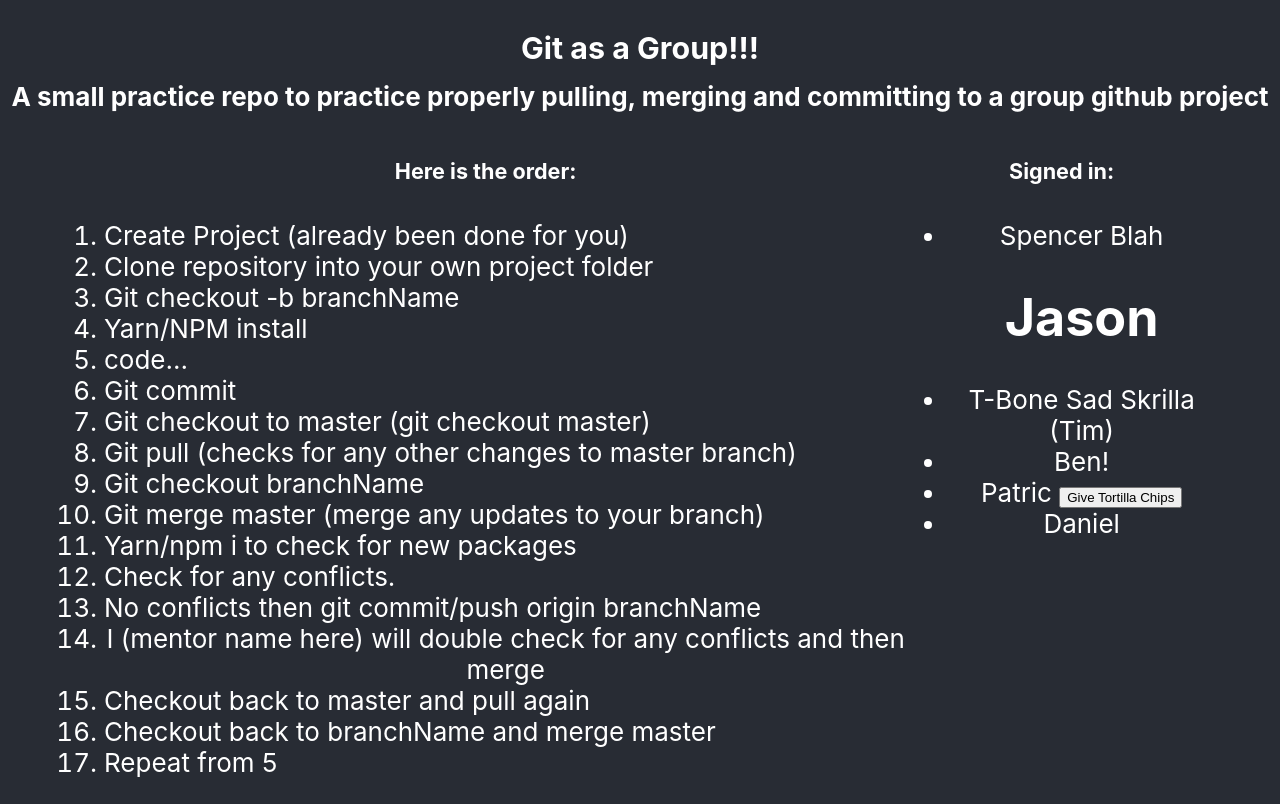
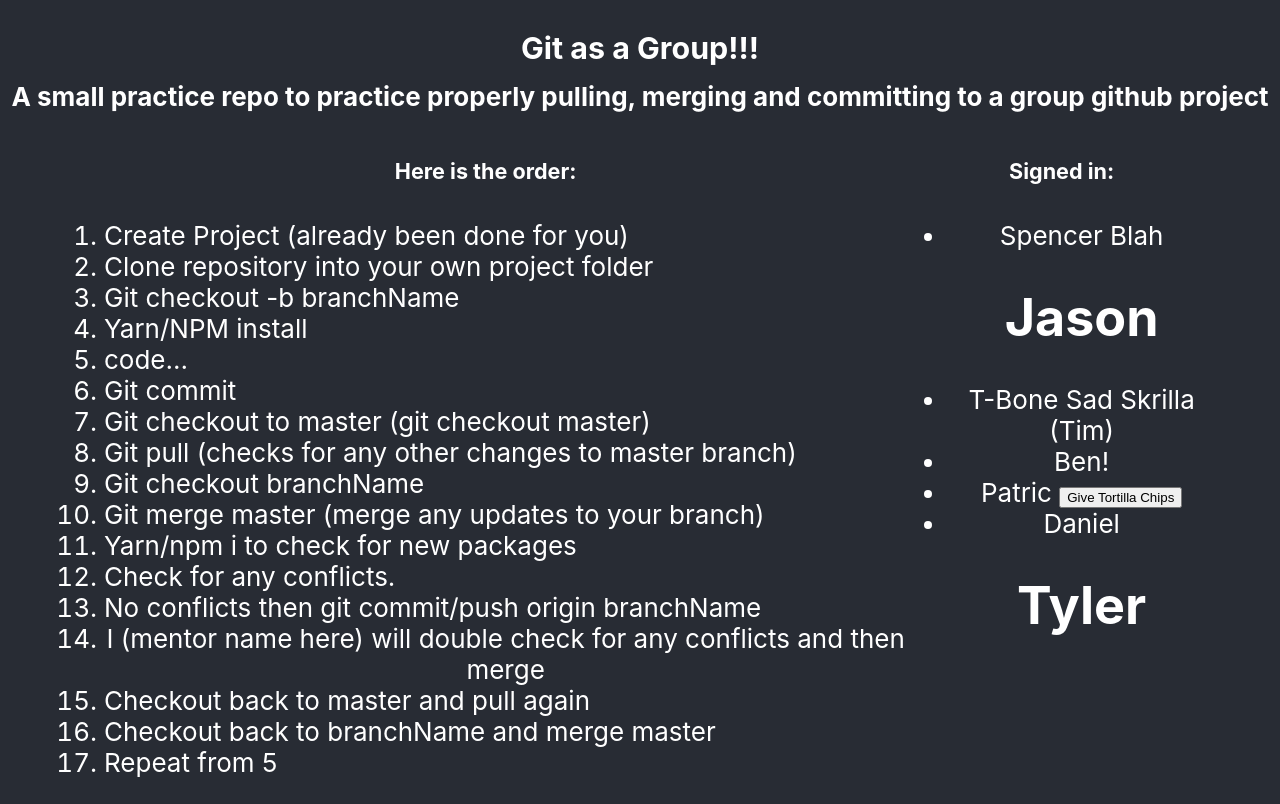
Before and after one commit to DM-Dallas-19-practice/dm19-git-group-practice, a React (Create React App) app: page / in a window 1280 px wide. Built offline with nearby package versions, Linux system fonts and the light colour scheme.

Commit message:
dunzo from tbone

```diff
--- a/src/App.js
+++ b/src/App.js
@@ -52,7 +52,9 @@ class App extends Component {
                   Patric <Torilla />
                 </li>
                 <li>Daniel</li>
+                <h1>Tyler</h1>
               </ul>
+
             </div>
           </div>
         </header>
--- /dev/null
+++ b/src/components/T-Bone_MadSkrilla/Tyler.js
@@ -0,0 +1 @@
+import React from 'react';
```
Also changed, not shown: 1 other file (tests, documents, lock files or other folders).
